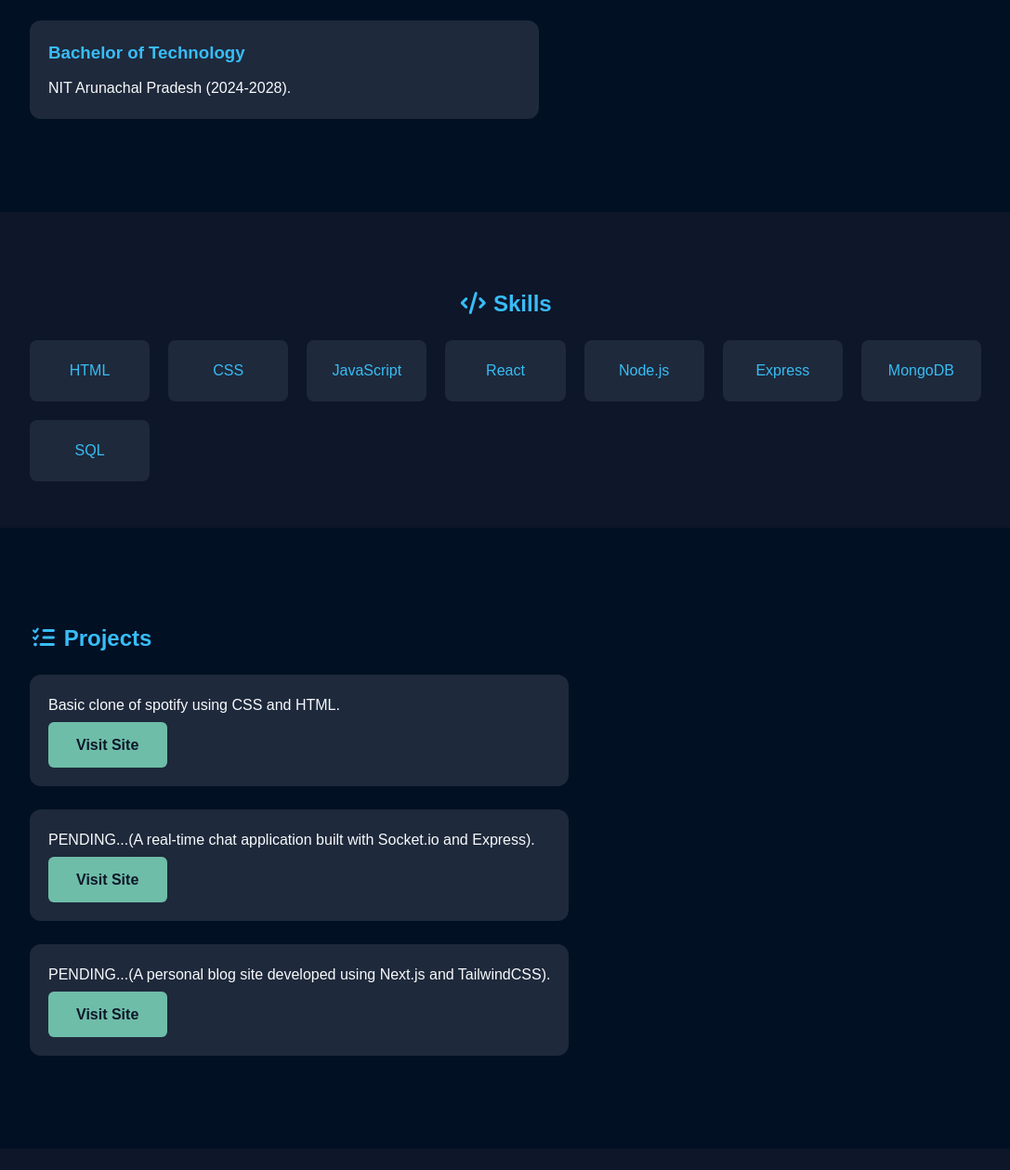
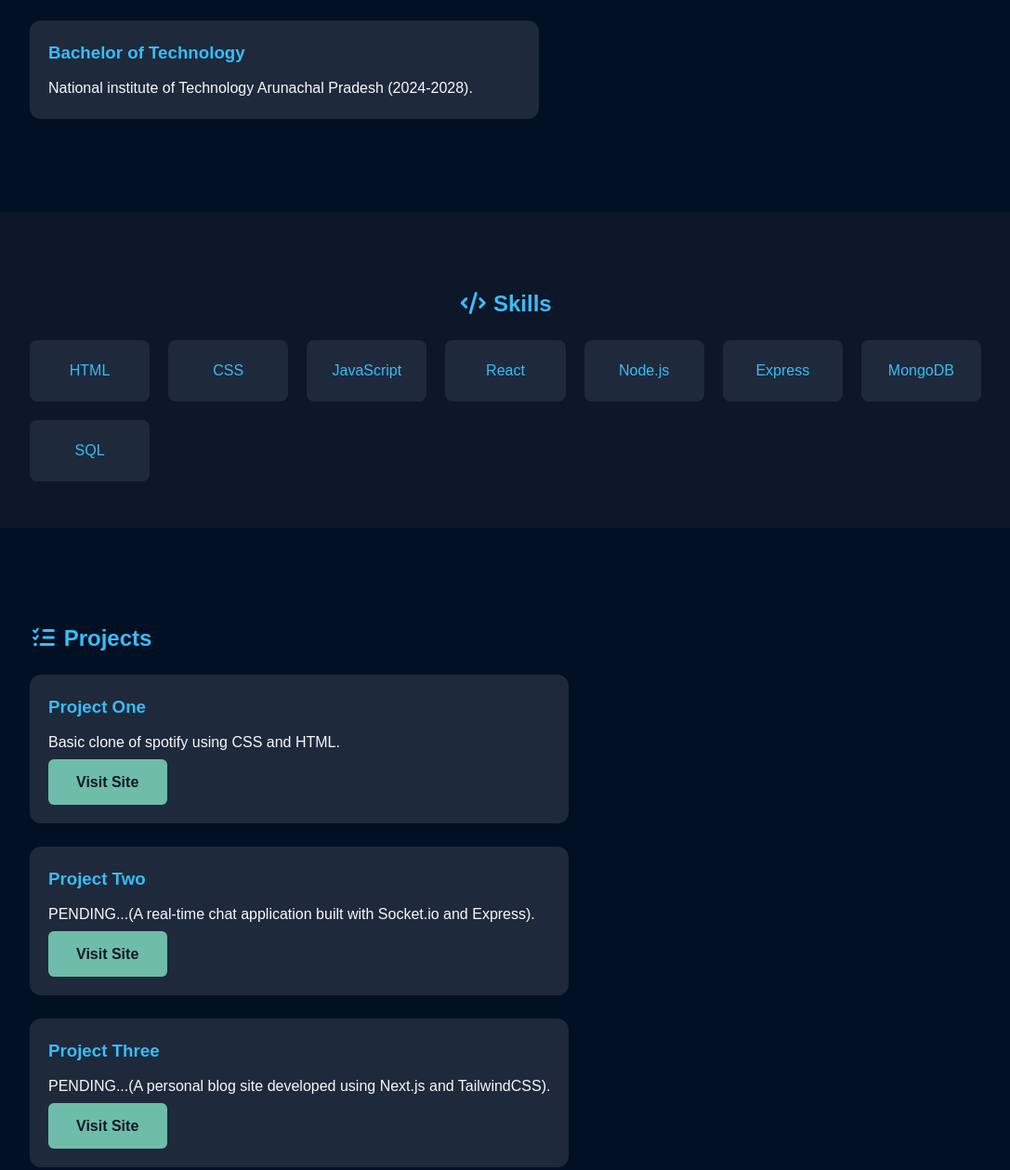
Before and after one commit to jishanmalik/Portfolio_page, a plain HTML site: page index.html in a window 1280 px wide. Shown: the part 1227-2486 px from the top of the page at 93% size, without its empty margins (96-1183 px from the left). Drawn offline with nearby package versions, Linux system fonts and the light colour scheme; some icons are missing.

Commit message:
Update index.html

```diff
--- a/index.html
+++ b/index.html
@@ -3,19 +3,18 @@
 <head>
     <meta charset="UTF-8">
     <meta name="viewport" content="width=device-width, initial-scale=1.0">
-    <link rel="icon" href="./logo_portfolio.svg">
-    <title>Jishan_Malik-Portfolio Page</title>
-
+    <!--changes has been made yet to upload github--> <link rel="icon" href="./logo_portfolio.svg">
+    <!--changes has been made yet to upload github--> <title>Jishan_Malik-Portfolio Page</title>
     <link rel="stylesheet" href="https://fonts.googleapis.com/css2?family=Material+Symbols+Outlined:opsz,wght,FILL,GRAD@20..48,100..700,0..1,-50..200&icon_names=code" />
     <link rel="stylesheet" href="https://cdnjs.cloudflare.com/ajax/libs/font-awesome/7.0.1/css/all.min.css" integrity="sha512-2SwdPD6INVrV/lHTZbO2nodKhrnDdJK9/kg2XD1r9uGqPo1cUbujc+IYdlYdEErWNu69gVcYgdxlmVmzTWnetw==" crossorigin="anonymous" referrerpolicy="no-referrer" />
-     <link href="https://cdn.jsdelivr.net/npm/@coreui/icons@3.0.0/css/all.min.css" rel="stylesheet">
+      <!--changes has been made yet to upload github--> <link href="https://cdn.jsdelivr.net/npm/@coreui/icons@3.0.0/css/all.min.css" rel="stylesheet">
     <link rel="stylesheet" href="style.css">
 </head>
 
 <body>
    <nav>
-      <div class="logo"><i class="fa-solid fa-signature"></i>&nbsp;&nbsp;  Jishan Malik</div>
-      <ul>
+      <div class="logo"><i class="fa-solid fa-signature"></i> &nbsp;&nbsp;Jishan Malik</div>
+      <ul class="nav-logo">
         <li><a href="#hero"><i class="fa-solid fa-house"></i> Home</a></li>
         <li><a href="#education"><i class="fa-solid fa-user-graduate"></i> Education</a></li>
         <li><a href="#skills"><i class="fa-solid fa-code"></i> Skills</a></li>
@@ -53,7 +52,7 @@
 
    <div class="education-grid">
         <div class="education-card">
-         <h3>High-School</h3>
+         <h3>High-School </h3>
          <p>84% Marks Uttar Pradesh Madhyamik Shiksha Parishad (2019-2021).</p>
       </div>
 
@@ -64,7 +63,7 @@
 
         <div class="education-card">
          <h3>Bachelor of Technology</h3>
-            <p>NIT Arunachal Pradesh (2024-2028).</p></div>
+            <p> National institute of Technology Arunachal Pradesh (2024-2028).</p></div>
          </div>
         </div>
    </section>
@@ -72,7 +71,7 @@
 
 <div class ="card" id="skills">
       <section id="skills">
-          <h2 style="color:#38bdf8; margin-bottom:20px;"><i class="fa-solid fa-code"></i> Skills</h2>
+         <h2 style="color:#38bdf8; margin-bottom:20px;"><i class="fa-solid fa-code"></i> Skills</h2>
          <div class="skills">
            <div class="skill">HTML</div>
            <div class="skill">CSS</div>
@@ -87,29 +86,33 @@
 </div>
 
 <section id="projects">
-<h2 style="color:#38bdf8; margin-bottom:20px;"><i class="fa-solid fa-list-check"></i> Projects</h2>
+   <h2 style="color:#38bdf8; margin-bottom:20px;"><i class="fa-solid fa-list-check"></i> Projects</h2>
    <div class="projects-grid">
      <div class="project-card">
-       <p>Basic clone of spotify using CSS and HTML.<div class="project_btn"><a href="https://jishanmalik.github.io/spotify_clone/" target="blank">Visit Site</a></div> </p>
+       <h3>Project One</h3>
+       <!--changes has been made yet to upload github-->   <p>Basic clone of spotify using CSS and HTML.<div class="project_btn"><a href="https://jishanmalik.github.io/spotify_clone/" target="blank">Visit Site</a></div> </p>
+
      </div>
      <div class="project-card">
-       <p>PENDING...(A real-time chat application built with Socket.io and Express).<div class="project_btn">Visit Site</div></p>
+       <h3>Project Two</h3>
+      <!--hanges has been made yet to upload github-->  <p>PENDING...(A real-time chat application built with Socket.io and Express).<div class="project_btn">Visit Site</div></p>
      </div>
      <div class="project-card">
-      <p>PENDING...(A personal blog site developed using Next.js and TailwindCSS).<div class="project_btn">Visit Site</div></p>
+       <h3>Project Three</h3>
+     <!--hanges has been made yet to upload github-->   <p>PENDING...(A personal blog site developed using Next.js and TailwindCSS).<div class="project_btn">Visit Site</div></p>
      </div>
    </div>
  </section>
 
 <div class ="card" id="contacts">
   <section id="contact">
-   <h2 style="color:#38bdf8; margin-bottom:20px;"><i class="fa-solid fa-address-book"></i> Contacts</h2>
+     <h2 style="color:#38bdf8; margin-bottom:20px;"><i class="fa-solid fa-address-book"></i> Contacts</h2>
      <div class="skills">
        <div class="skill"><i class="fa-brands fa-whatsapp"></i><a href="https://wa.me/6393948577" target="_blank"> WhatsApp </a> </div>
        <div class="skill"><i class="fa-solid fa-envelope"></i><a href="mailto:jishanmalikoffical2828@gmail.com"> G-Mail</a></div>
        <div class="skill"><i class="fa-brands fa-github"></i> <a href="https://github.com/jishanmalik" target="_blank"> GitHub</a></div>
        <div class="skill"><i class="fa-brands fa-linkedin-in"></i><a href="https://www.linkedin.com/in/jishan-malik-41b543321/" target="_blank"> LinkedIn </a></div>
-       <div class="skill"> <a href="https://leetcode.com/u/jishan_28/" target="_blank"><i class="cib-leetcode"></i> Leetcode </a></div>
+    <!--changes has been made yet to upload github-->       <div class="skill"> <a href="https://leetcode.com/u/jishan_28/" target="_blank"><i class="cib-leetcode"></i> Leetcode </a></div>
      </div>
    </section>
 </div>
```
